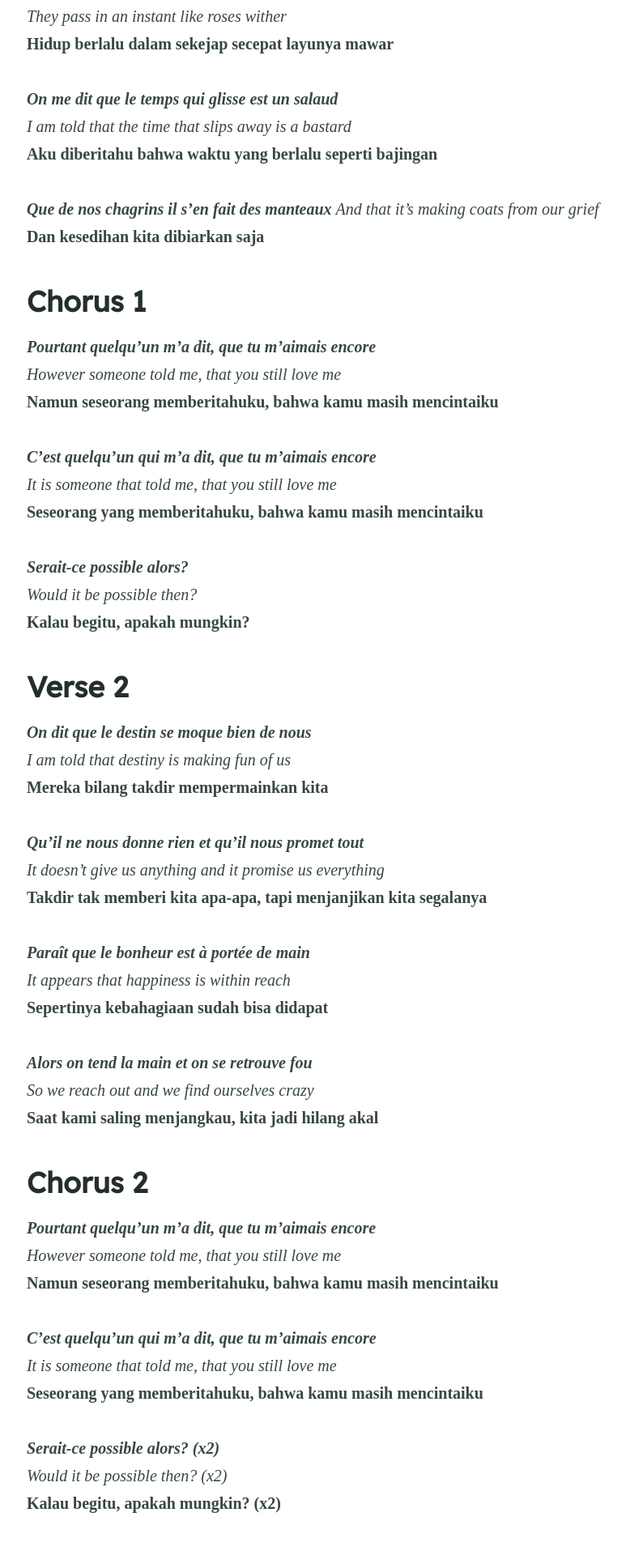
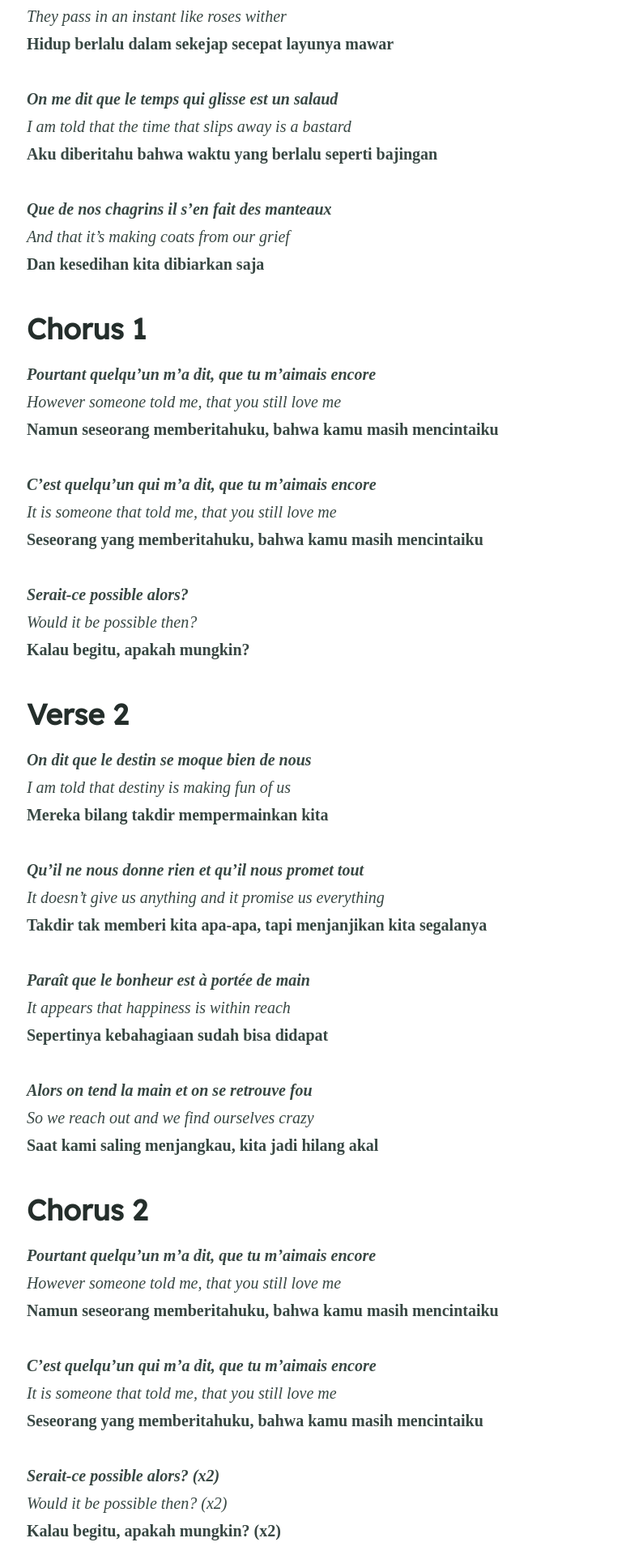
Before and after one commit to yudhaharton/yudhaharton.github.io, a Jekyll site: the page built from _posts/2023-12-01-quelquun-ma-dit-translation.md, in a window 1280 px wide. Shown: the part 1267-3187 px from the top of the page at 81% size, without its empty margins (250-1023 px from the left). Built offline with Jekyll 4.4.1, drawn with Linux system fonts in a browser that asks for light colours; some web fonts are replaced.

```diff
--- a/_posts/2023-12-01-quelquun-ma-dit-translation.md
+++ b/_posts/2023-12-01-quelquun-ma-dit-translation.md
@@ -23,8 +23,8 @@ feature_image: "https://img.youtube.com/vi/EelX_LwPHbA/maxresdefault.jpg"
 *I am told that the time that slips away is a bastard* \
 **Aku diberitahu bahwa waktu yang berlalu seperti bajingan**
 
-***Que de nos chagrins il s'en fait des manteaux***
-*And that it's making coats from our grief*
+***Que de nos chagrins il s'en fait des manteaux*** \
+*And that it's making coats from our grief* \
 **Dan kesedihan kita dibiarkan saja**
 
 ## Chorus 1
```
